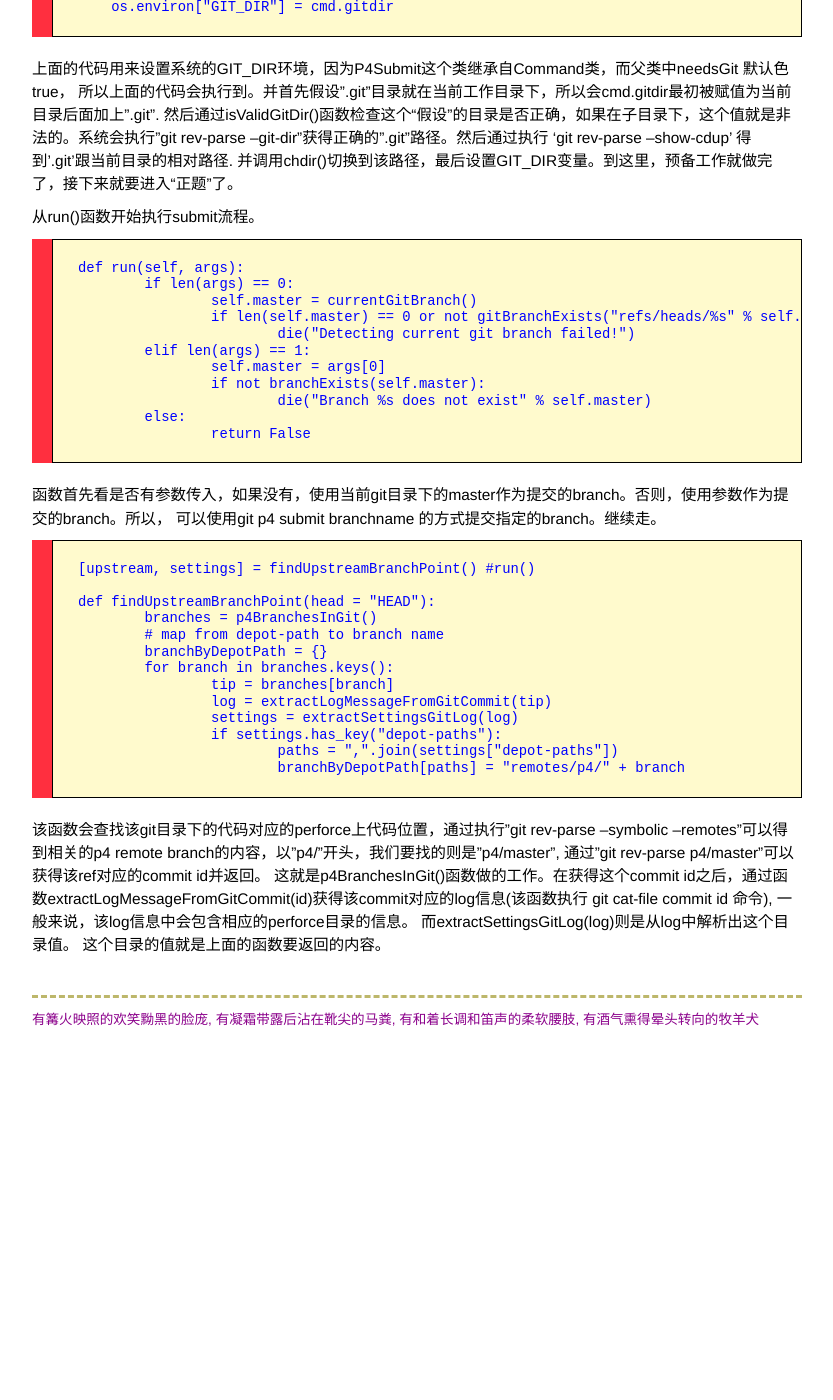
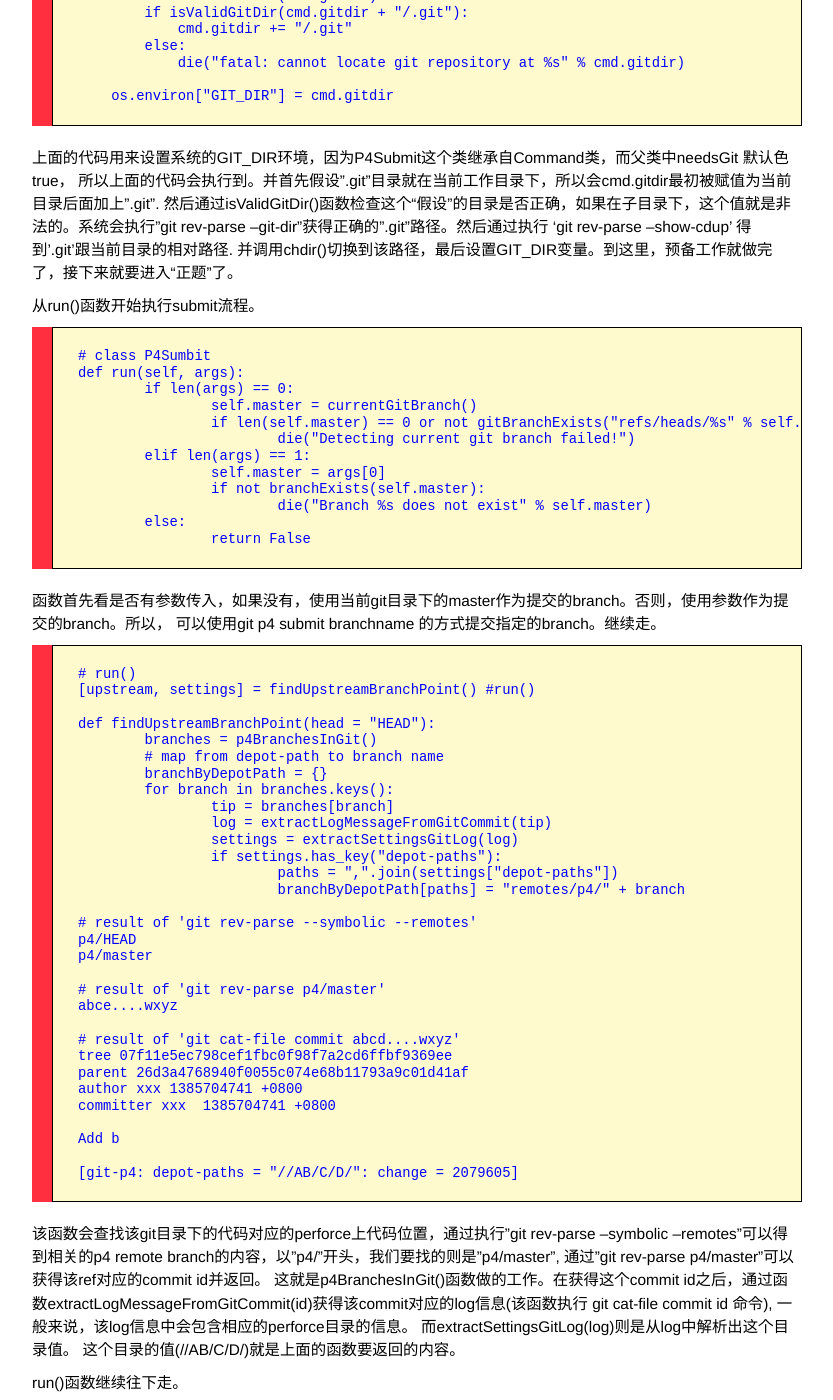
Before and after one commit to byrlx/byrlx.github.io, a Jekyll site: the page built from _posts/2013-11-29-git-p4-代码分析.md, in a window 1280 px wide and 1400 px high, scrolled down 1263 px. Shown: the whole window, without its empty margins (223-1056 px from the left). Built offline with Jekyll 4.4.1, drawn with Linux system fonts in a browser that asks for light colours; Markdown is read by kramdown in place of the engine named in the settings; before the commit the page ends 2304 px from its top, so only the background shows below that; some of the changed text lies outside the part shown.

Commit message:
Update 2013-11-29-git-p4-代码分析.md

```diff
--- a/_posts/2013-11-29-git-p4-代码分析.md
+++ b/_posts/2013-11-29-git-p4-代码分析.md
@@ -6,10 +6,14 @@
 {{page.title}}
 -------------------------
 
-公司的代码管理一直使用perforce，一款商业软件。因为一直在学习用git，所以就像可不可以通过git来管理perforce的代码库，然后就找到了git-p4这款软件，果然是只有你想不到，没有git社区做不到。
+在[前一篇](http://byrlx.github.io/2013/11/30/%E4%BD%BF%E7%94%A8git%E7%AE%A1%E7%90%86perforce.html)文档中已经介绍了怎样用git来管理perforce服务器的代码。这篇文章通过分析git-p4的代码来深入学习这款软件的原理。
+git-p4的代码是用python实现的。
 
-在前一篇文档中已经介绍了怎样用git来管理perforce服务器的代码。这篇文章通过分析git-p4的代码来深入学习这款软件的原理。
-git-p4的代码是用python实现的。
+#### 实验环境
+
+p4上代码位置为 "//AB/C/D/", 映射到本地目录为 "~/p4local/AB/C/D/", git p4 clone的代码位置为 "~/gitp4/test/"
+
+	git p4 clone //AB/C/D...@all ~/gitp4/test
 
 #### git p4 submit 流程
 
@@ -71,6 +75,7 @@
 
 从run()函数开始执行submit流程。
 
+	# class P4Sumbit
 	def run(self, args):
 		if len(args) == 0:
 			self.master = currentGitBranch()
@@ -86,6 +91,7 @@
 函数首先看是否有参数传入，如果没有，使用当前git目录下的master作为提交的branch。否则，使用参数作为提交的branch。所以，
 可以使用git p4 submit branchname 的方式提交指定的branch。继续走。
 
+	# run()
 	[upstream, settings] = findUpstreamBranchPoint() #run()
 
 	def findUpstreamBranchPoint(head = "HEAD"):
@@ -100,7 +106,48 @@
 				paths = ",".join(settings["depot-paths"])
 				branchByDepotPath[paths] = "remotes/p4/" + branch
 
+	# result of 'git rev-parse --symbolic --remotes'
+	p4/HEAD
+	p4/master
+
+	# result of 'git rev-parse p4/master'
+	abce....wxyz
+
+	# result of 'git cat-file commit abcd....wxyz'
+	tree 07f11e5ec798cef1fbc0f98f7a2cd6ffbf9369ee
+	parent 26d3a4768940f0055c074e68b11793a9c01d41af
+	author xxx 1385704741 +0800
+	committer xxx  1385704741 +0800
+
+	Add b
+
+	[git-p4: depot-paths = "//AB/C/D/": change = 2079605]
+
 该函数会查找该git目录下的代码对应的perforce上代码位置，通过执行"git rev-parse --symbolic --remotes"可以得到相关的p4 remote branch的内容，以”p4/”开头，我们要找的则是"p4/master", 通过"git rev-parse p4/master"可以获得该ref对应的commit id并返回。
 这就是p4BranchesInGit()函数做的工作。在获得这个commit id之后，通过函数extractLogMessageFromGitCommit(id)获得该commit对应的log信息(该函数执行 git cat-file commit id 命令), 一般来说，该log信息中会包含相应的perforce目录的信息。
 而extractSettingsGitLog(log)则是从log中解析出这个目录值。
-这个目录的值就是上面的函数要返回的内容。
+这个目录的值(//AB/C/D/)就是上面的函数要返回的内容。
+
+run()函数继续往下走。
+
+ 	self.clientPath = p4Where(self.depotPath)
+        # ensure the clientPath exists
+        new_client_dir = False
+        if not os.path.exists(self.clientPath):
+            new_client_dir = True
+            os.makedirs(self.clientPath)
+
+        chdir(self.clientPath, is_client_path=True)
+        if self.dry_run:
+            print "Would synchronize p4 checkout in %s" % self.clientPath
+        else:
+            print "Synchronizing p4 checkout..."
+            if new_client_dir:
+                # old one was destroyed, and maybe nobody told p4
+                p4_sync("...", "-f")
+            else:
+                p4_sync("...")
+        self.check()
+
+p4Where()这个函数通过 'p4 where //AB/C/D' 获得远程目录(//AB/C/D/)对应的本地机器上目录的位置(~/p4local/AB/C/D)。
+当然这里返回的只是一个映射关系，本地目录未必是存在的，如果不存在，会创建该目录。然后会切换到该目录，执行'p4 sync ...' 命令，把服务器上的代码同步到本地。
```
